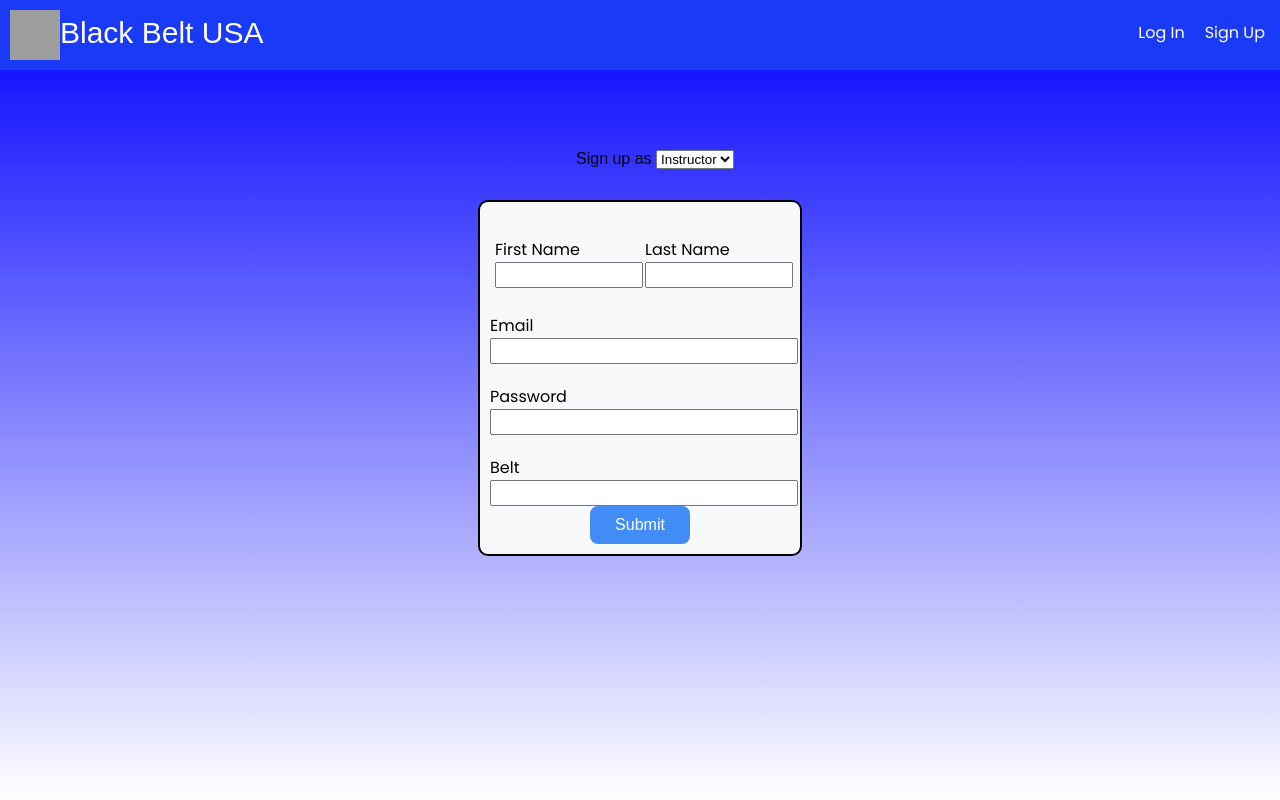
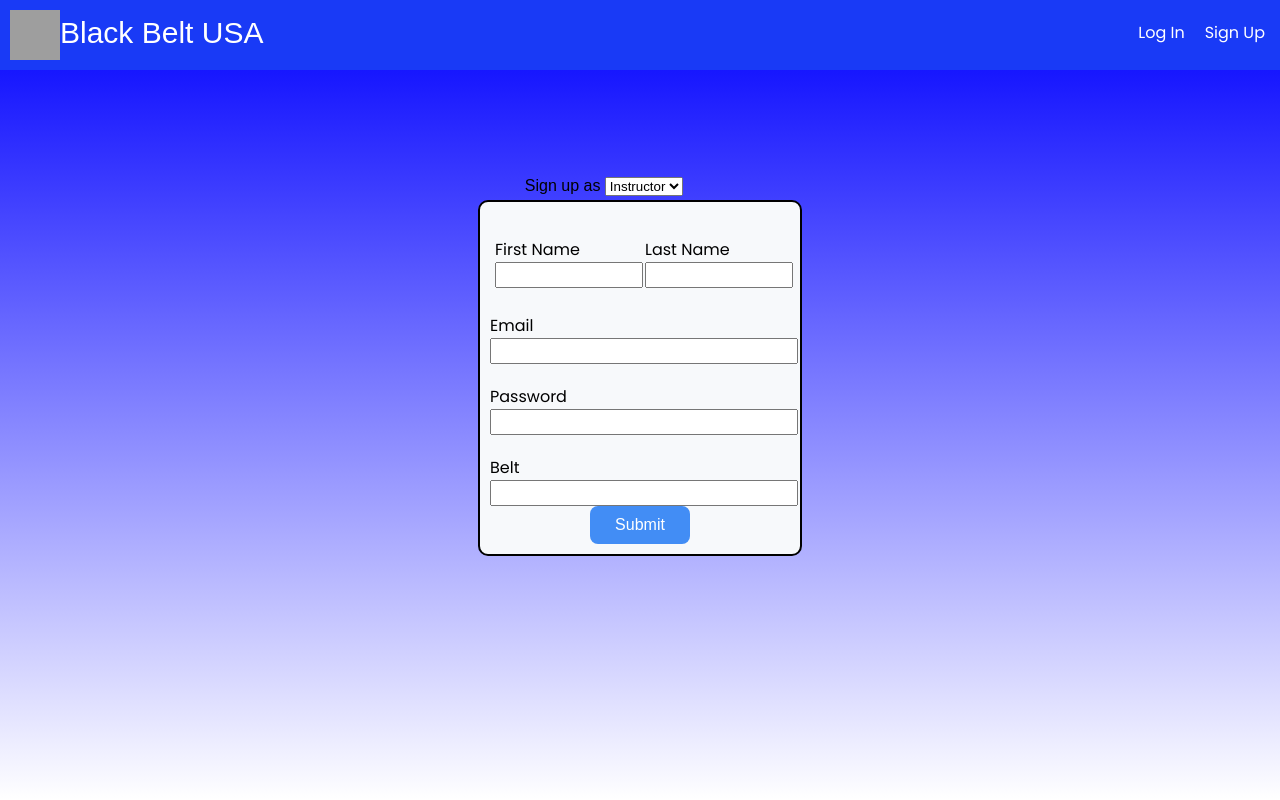
Before and after one commit to markkang98/bbusa-attendance-react, a React app: page /signup in a window 1280 px wide. Built offline with nearby package versions, Linux system fonts and the light colour scheme; grey boxes are pictures that could not be loaded.

Commit message:
login css

```diff
--- a/src/view/signup/signup.css
+++ b/src/view/signup/signup.css
@@ -1,6 +1,8 @@
 .signup-choice{
     position: absolute;
     margin-top: 150px;
-    left: 45%;
+    left: 41%;
+    bottom: 75.5%;
     z-index: 1000000;
+    color: black;
 }
```
